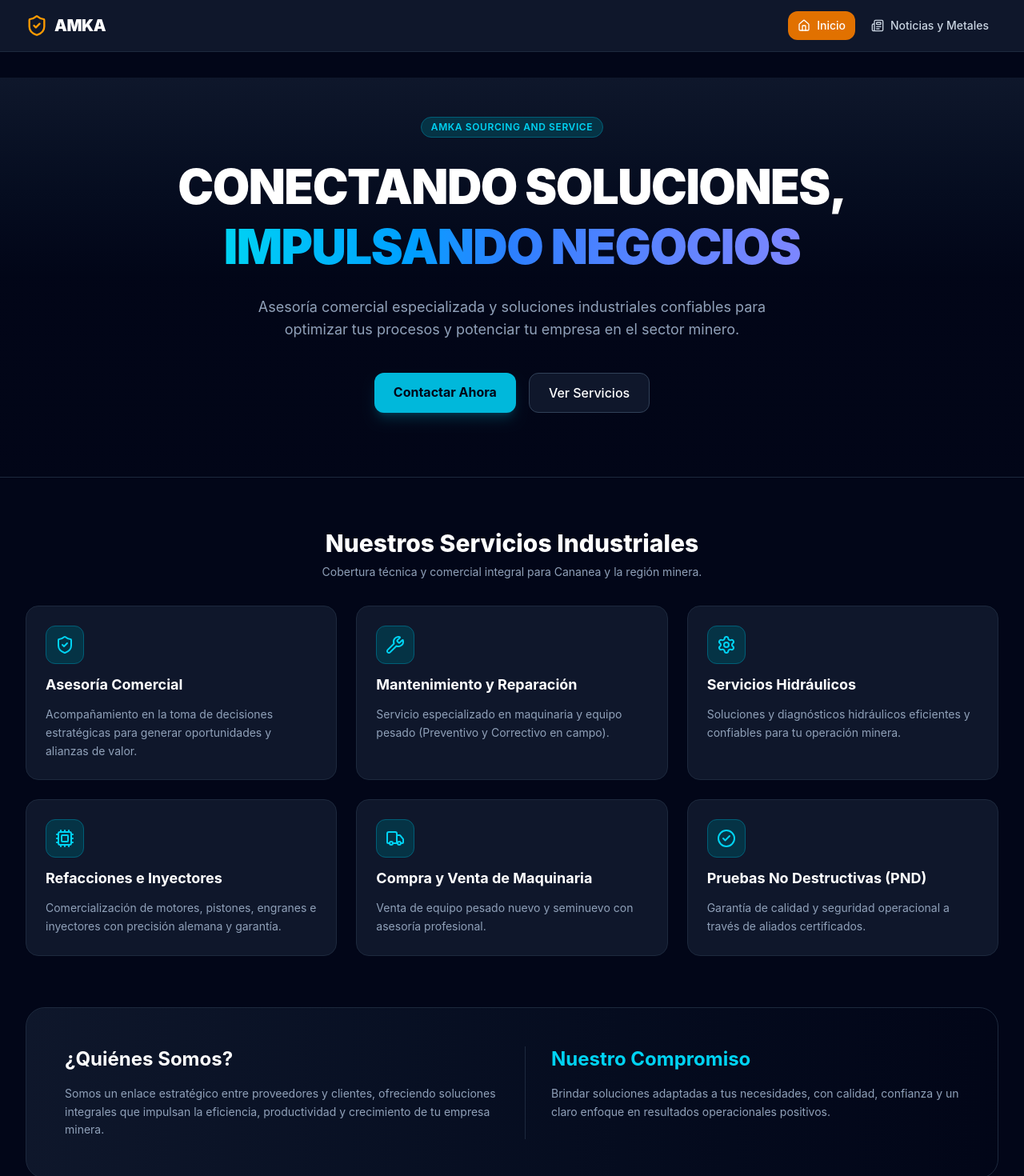
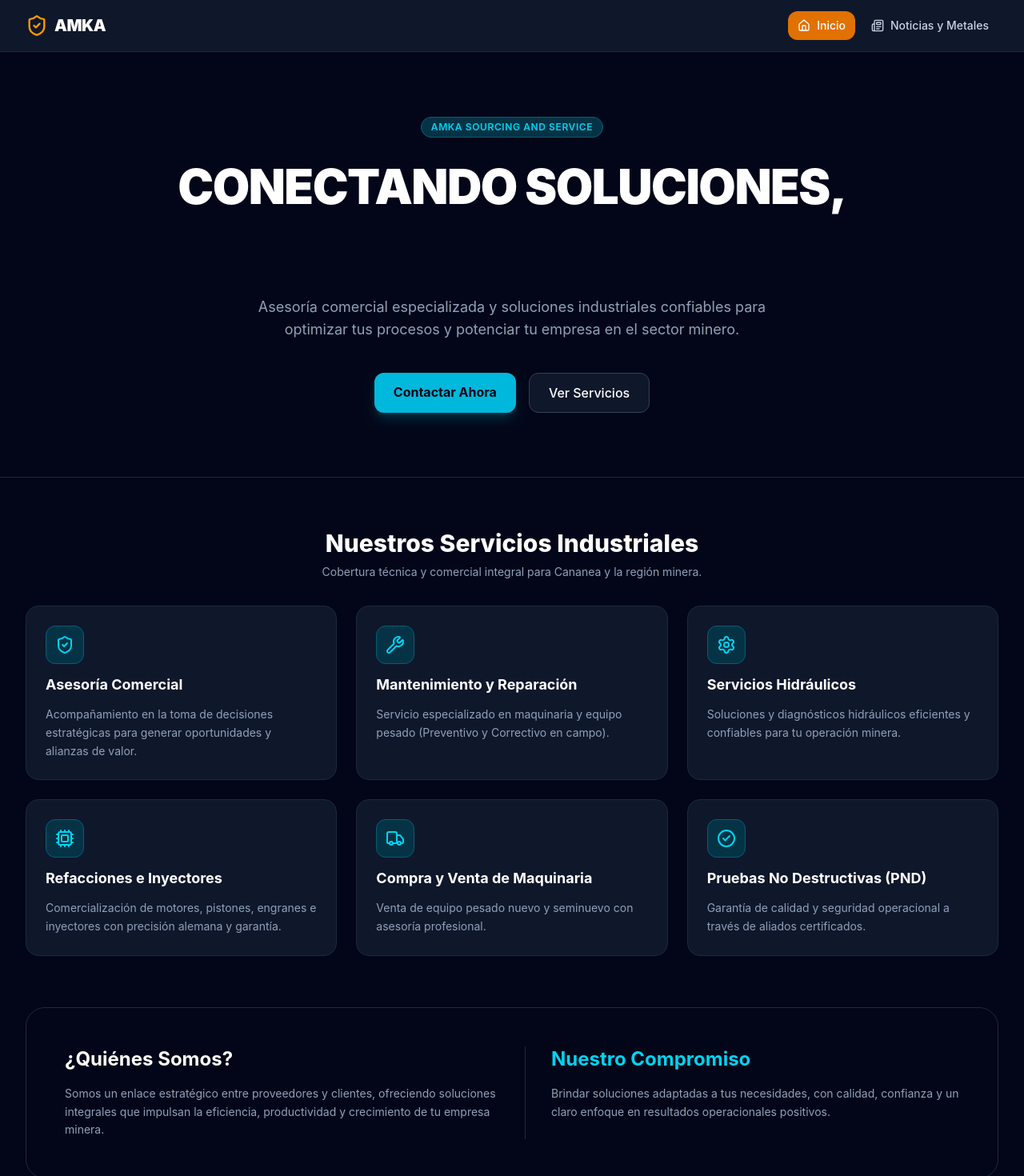
Before and after one commit to CarlosRodriguez-AMKA/amka-web, a React (Vite) app: page / in a window 1280 px wide. Shown: the top 1470 px of the page at 80% size. Built offline with nearby package versions, Linux system fonts and the light colour scheme.

Commit message:
fix: errores menores corregidos

```diff
--- a/src/pages/Home.tsx
+++ b/src/pages/Home.tsx
@@ -13,14 +13,14 @@ export default function Home() {
   return (
     <div className="space-y-16 py-8">
       {/* Hero Section */}
-      <section className="relative overflow-hidden bg-gradient-to-b from-slate-900 via-slate-950 to-slate-950 pt-12 pb-20 border-b border-slate-800">
+      <section className="relative overflow-hidden bg-gradient-to-bottom from-slate-900 via-slate-950 to-slate-950 pt-12 pb-20 border-b border-slate-800">
         <div className="max-w-7xl mx-auto px-4 sm:px-6 lg:px-8 text-center space-y-6">
           <div className="inline-flex items-center gap-2 px-3 py-1 rounded-full bg-cyan-950 border border-cyan-800 text-cyan-400 text-xs font-semibold uppercase tracking-wider">
             AMKA Sourcing AND Service
           </div>
           <h1 className="text-4xl sm:text-6xl font-black text-white tracking-tight leading-tight">
             CONECTANDO SOLUCIONES, <br />
-            <span className="text-transparent bg-clip-text bg-gradient-to-r from-cyan-400 via-blue-500 to-indigo-400">
+            <span className="text-transparent bg-clip-text bg-gradient-to-right from-cyan-400 via-blue-500 to-indigo-400">
               IMPULSANDO NEGOCIOS
             </span>
           </h1>
@@ -63,7 +63,7 @@ export default function Home() {
 
       {/* ¿Quiénes Somos & Compromiso? */}
       <section className="max-w-7xl mx-auto px-4 sm:px-6 lg:px-8">
-        <div className="bg-gradient-to-r from-slate-900 to-slate-950 border border-slate-800 rounded-3xl p-8 sm:p-12 grid md:grid-cols-2 gap-8">
+        <div className="bg-gradient-to-right from-slate-900 to-slate-950 border border-slate-800 rounded-3xl p-8 sm:p-12 grid md:grid-cols-2 gap-8">
           <div className="space-y-4">
             <h3 className="text-2xl font-bold text-white">¿Quiénes Somos?</h3>
             <p className="text-slate-400 text-sm leading-relaxed">
```
